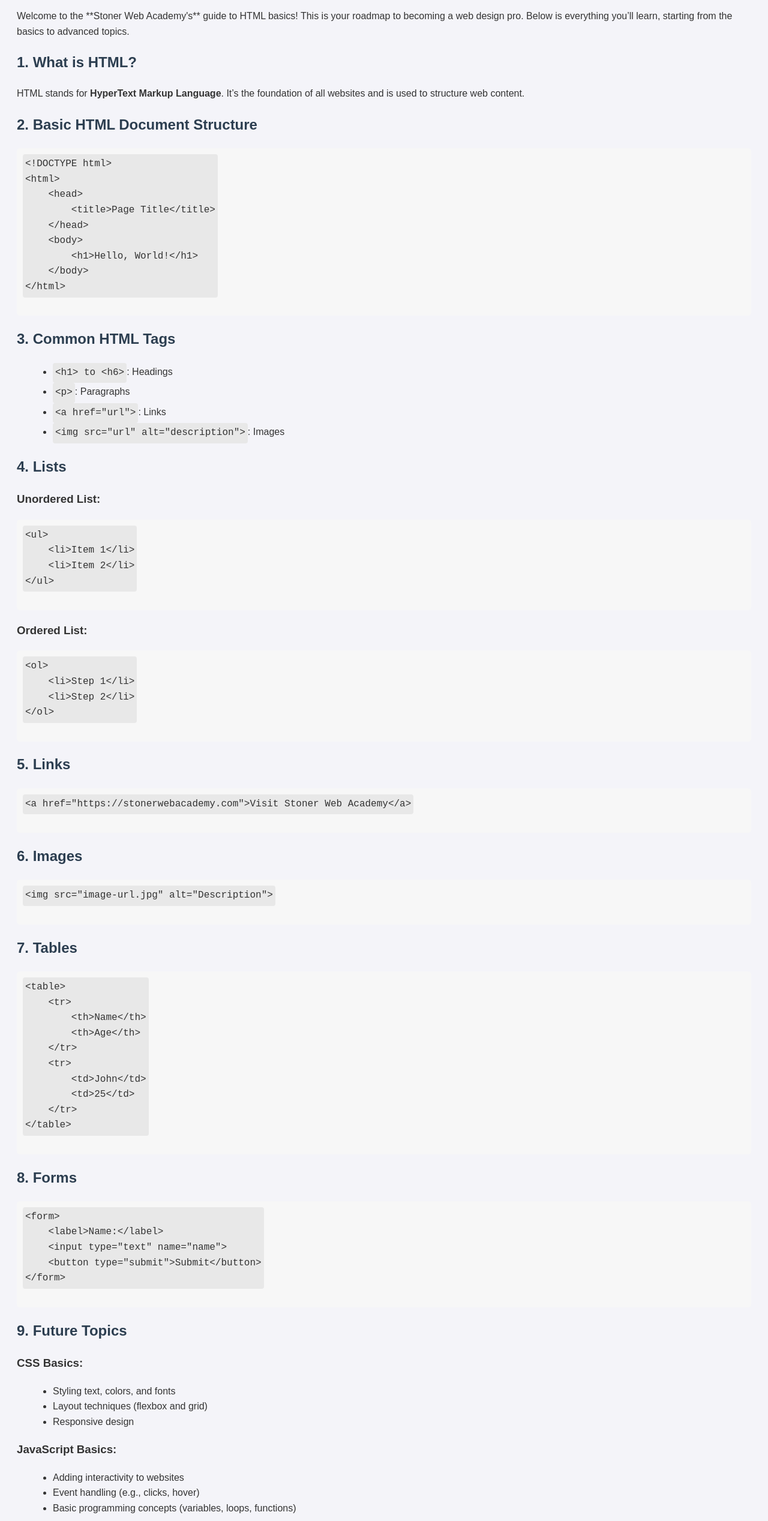
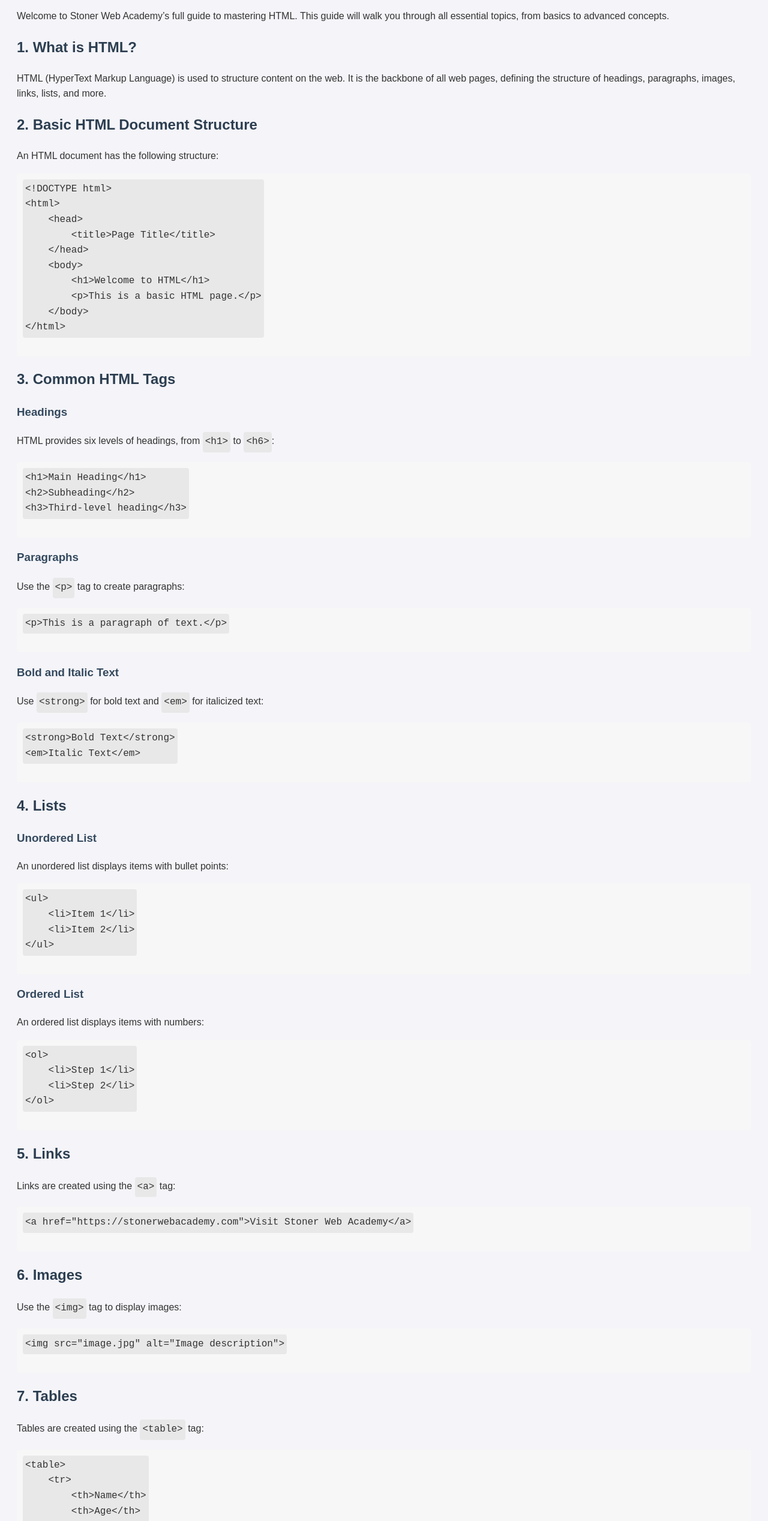
Before and after one commit to Stoner1238/Proxima-web-academy-, a plain HTML site: page index.html in a window 1280 px wide. Shown: the part 108-2643 px from the top of the page at 60% size. Drawn offline with Linux system fonts and the light colour scheme.

Commit message:
Update index.html

```diff
--- a/index.html
+++ b/index.html
@@ -3,7 +3,7 @@
 <head>
     <meta charset="UTF-8">
     <meta name="viewport" content="width=device-width, initial-scale=1.0">
-    <title>HTML Basics - Stoner Web Academy</title>
+    <title>Comprehensive HTML Basics - Stoner Web Academy</title>
     <style>
         body {
             font-family: Arial, sans-serif;
@@ -14,6 +14,9 @@
         }
         h1, h2 {
             color: #2c3e50;
+        }
+        h3 {
+            color: #34495e;
         }
         code {
             background-color: #e8e8e8;
@@ -26,20 +29,22 @@
             background-color: #f7f7f7;
             padding: 10px;
             border-radius: 5px;
+            overflow-x: auto;
         }
-        ul {
+        ul, ol {
             margin-left: 20px;
         }
     </style>
 </head>
 <body>
-    <h1>HTML Basics</h1>
-    <p>Welcome to the **Stoner Web Academy's** guide to HTML basics! This is your roadmap to becoming a web design pro. Below is everything you’ll learn, starting from the basics to advanced topics.</p>
+    <h1>Comprehensive HTML Basics</h1>
+    <p>Welcome to Stoner Web Academy’s full guide to mastering HTML. This guide will walk you through all essential topics, from basics to advanced concepts.</p>
 
     <h2>1. What is HTML?</h2>
-    <p>HTML stands for <strong>HyperText Markup Language</strong>. It’s the foundation of all websites and is used to structure web content.</p>
+    <p>HTML (HyperText Markup Language) is used to structure content on the web. It is the backbone of all web pages, defining the structure of headings, paragraphs, images, links, lists, and more.</p>
 
     <h2>2. Basic HTML Document Structure</h2>
+    <p>An HTML document has the following structure:</p>
     <pre>
 <code>&lt;!DOCTYPE html&gt;
 &lt;html&gt;
@@ -47,22 +52,40 @@
         &lt;title&gt;Page Title&lt;/title&gt;
     &lt;/head&gt;
     &lt;body&gt;
-        &lt;h1&gt;Hello, World!&lt;/h1&gt;
+        &lt;h1&gt;Welcome to HTML&lt;/h1&gt;
+        &lt;p&gt;This is a basic HTML page.&lt;/p&gt;
     &lt;/body&gt;
 &lt;/html&gt;
 </code>
     </pre>
 
     <h2>3. Common HTML Tags</h2>
-    <ul>
-        <li><code>&lt;h1&gt; to &lt;h6&gt;</code>: Headings</li>
-        <li><code>&lt;p&gt;</code>: Paragraphs</li>
-        <li><code>&lt;a href="url"&gt;</code>: Links</li>
-        <li><code>&lt;img src="url" alt="description"&gt;</code>: Images</li>
-    </ul>
+    <h3>Headings</h3>
+    <p>HTML provides six levels of headings, from <code>&lt;h1&gt;</code> to <code>&lt;h6&gt;</code>:</p>
+    <pre>
+<code>&lt;h1&gt;Main Heading&lt;/h1&gt;
+&lt;h2&gt;Subheading&lt;/h2&gt;
+&lt;h3&gt;Third-level heading&lt;/h3&gt;
+</code>
+    </pre>
+
+    <h3>Paragraphs</h3>
+    <p>Use the <code>&lt;p&gt;</code> tag to create paragraphs:</p>
+    <pre>
+<code>&lt;p&gt;This is a paragraph of text.&lt;/p&gt;</code>
+    </pre>
+
+    <h3>Bold and Italic Text</h3>
+    <p>Use <code>&lt;strong&gt;</code> for bold text and <code>&lt;em&gt;</code> for italicized text:</p>
+    <pre>
+<code>&lt;strong&gt;Bold Text&lt;/strong&gt;
+&lt;em&gt;Italic Text&lt;/em&gt;
+</code>
+    </pre>
 
     <h2>4. Lists</h2>
-    <h3>Unordered List:</h3>
+    <h3>Unordered List</h3>
+    <p>An unordered list displays items with bullet points:</p>
     <pre>
 <code>&lt;ul&gt;
     &lt;li&gt;Item 1&lt;/li&gt;
@@ -71,7 +94,8 @@
 </code>
     </pre>
 
-    <h3>Ordered List:</h3>
+    <h3>Ordered List</h3>
+    <p>An ordered list displays items with numbers:</p>
     <pre>
 <code>&lt;ol&gt;
     &lt;li&gt;Step 1&lt;/li&gt;
@@ -81,16 +105,19 @@
     </pre>
 
     <h2>5. Links</h2>
+    <p>Links are created using the <code>&lt;a&gt;</code> tag:</p>
     <pre>
 <code>&lt;a href="https://stonerwebacademy.com"&gt;Visit Stoner Web Academy&lt;/a&gt;</code>
     </pre>
 
     <h2>6. Images</h2>
+    <p>Use the <code>&lt;img&gt;</code> tag to display images:</p>
     <pre>
-<code>&lt;img src="image-url.jpg" alt="Description"&gt;</code>
+<code>&lt;img src="image.jpg" alt="Image description"&gt;</code>
     </pre>
 
     <h2>7. Tables</h2>
+    <p>Tables are created using the <code>&lt;table&gt;</code> tag:</p>
     <pre>
 <code>&lt;table&gt;
     &lt;tr&gt;
@@ -106,6 +133,7 @@
     </pre>
 
     <h2>8. Forms</h2>
+    <p>Forms collect user input:</p>
     <pre>
 <code>&lt;form&gt;
     &lt;label&gt;Name:&lt;/label&gt;
@@ -116,30 +144,27 @@
     </pre>
 
     <h2>9. Future Topics</h2>
-    <h3>CSS Basics:</h3>
+    <h3>CSS Basics</h3>
     <ul>
-        <li>Styling text, colors, and fonts</li>
-        <li>Layout techniques (flexbox and grid)</li>
-        <li>Responsive design</li>
+        <li>Text styling (colors, fonts)</li>
+        <li>Box model (padding, margins, borders)</li>
+        <li>Layouts (flexbox, grid)</li>
     </ul>
 
-    <h3>JavaScript Basics:</h3>
+    <h3>JavaScript Basics</h3>
     <ul>
-        <li>Adding interactivity to websites</li>
-        <li>Event handling (e.g., clicks, hover)</li>
-        <li>Basic programming concepts (variables, loops, functions)</li>
+        <li>Adding interactivity</li>
+        <li>Event handling (e.g., clicks)</li>
+        <li>Basic programming concepts (variables, loops)</li>
     </ul>
 
-    <h2>10. Final Project</h2>
-    <p>By the end of this course, you’ll create a fully functional webpage combining all the skills you’ve learned!</p>
-
-    <h2>11. Practice Exercises</h2>
+    <h2>10. Practice Exercises</h2>
     <ul>
-        <li>Create a webpage with a heading, paragraph, and list.</li>
-        <li>Link to another website and add an image.</li>
-        <li>Build a small table to display data (e.g., names and ages).</li>
+        <li>Create a webpage with headings, paragraphs, and lists.</li>
+        <li>Add an image and link to a favorite site.</li>
+        <li>Build a simple form to collect user input.</li>
     </ul>
 
-    <p>Keep learning and practicing. The journey to becoming a web developer starts here!</p>
+    <p>Keep practicing, and you’ll master web development in no time!</p>
 </body>
     </html>
```
